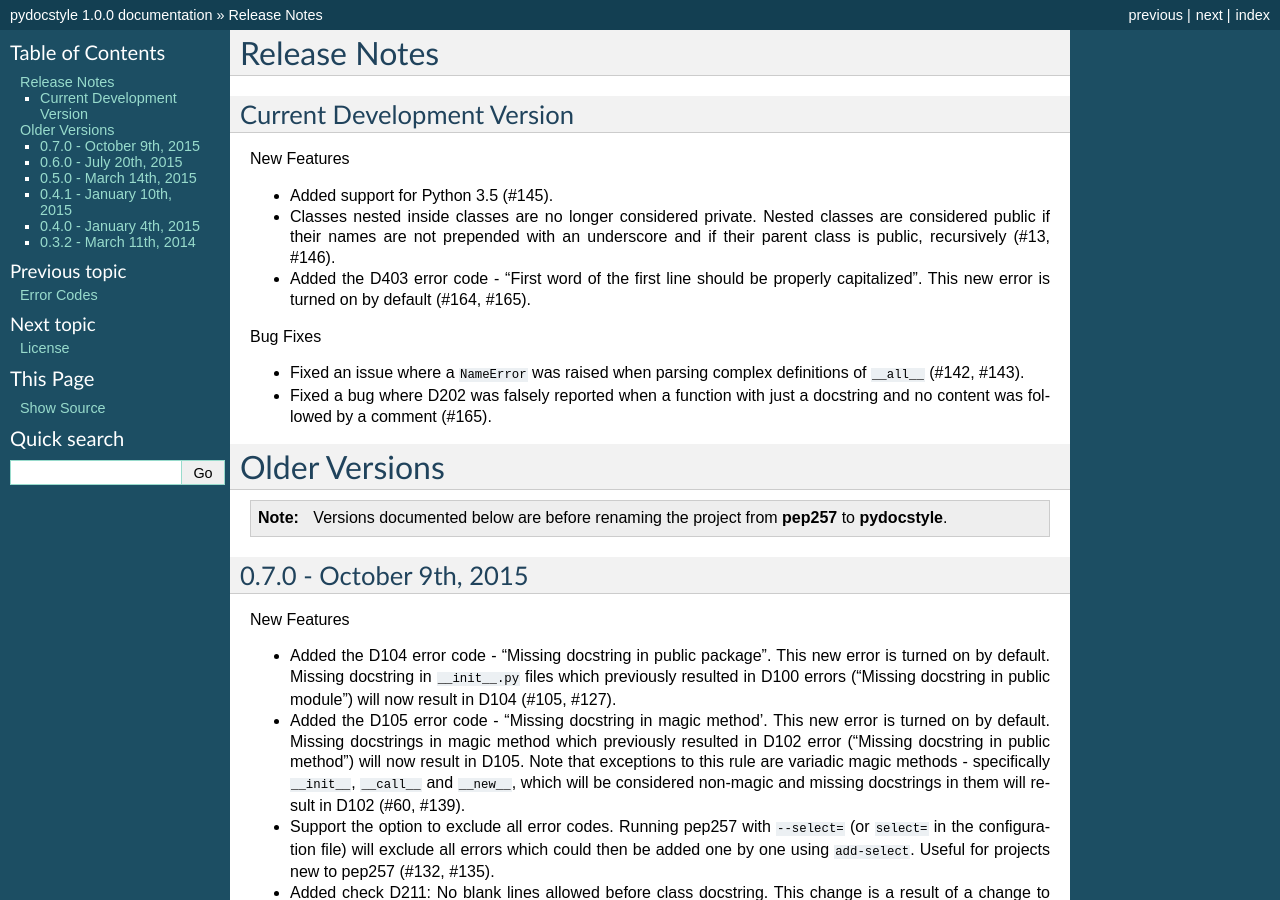
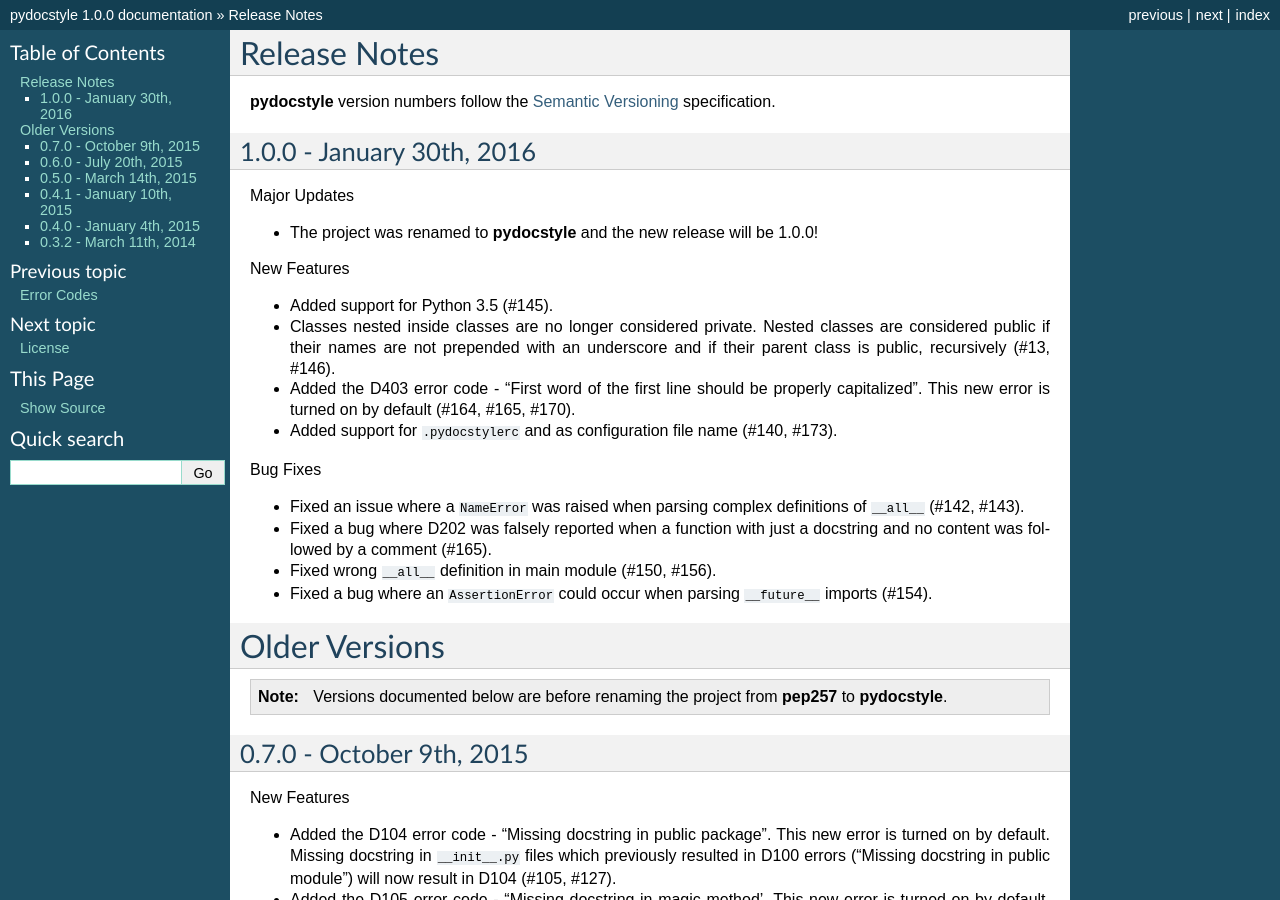
Before and after one commit to PyCQA/pydocstyle, a Sphinx documentation site: the page built from docs/release_notes.rst, in a window 1280 px wide and 900 px high. Built offline with Sphinx 7.4.7, drawn with Linux system fonts in a browser that asks for light colours.

Commit message:
Bump version to 1.0.0, prepare for release.

```diff
--- a/docs/release_notes.rst
+++ b/docs/release_notes.rst
@@ -1,9 +1,15 @@
 Release Notes
 =============
 
+**pydocstyle** version numbers follow the
+`Semantic Versioning <http://semver.org/>`_ specification.
 
-Current Development Version
----------------------------
+1.0.0 - January 30th, 2016
+--------------------------
+
+Major Updates
+
+* The project was renamed to **pydocstyle** and the new release will be 1.0.0!
 
 New Features
 
@@ -14,7 +20,11 @@
   underscore and if their parent class is public, recursively (#13, #146).
 
 * Added the D403 error code - "First word of the first line should be
-  properly capitalized". This new error is turned on by default (#164, #165).
+  properly capitalized". This new error is turned on by default (#164, #165,
+  #170).
+
+* Added support for ``.pydocstylerc`` and as configuration file name
+  (#140, #173).
 
 Bug Fixes
 
@@ -23,6 +33,11 @@
 
 * Fixed a bug where D202 was falsely reported when a function with just a
   docstring and no content was followed by a comment (#165).
+
+* Fixed wrong ``__all__`` definition in main module (#150, #156).
+
+* Fixed a bug where an ``AssertionError`` could occur when parsing
+  ``__future__`` imports (#154).
 
 
 Older Versions
--- a/docs/snippets/config.rst
+++ b/docs/snippets/config.rst
@@ -15,9 +15,9 @@
 .. deprecated::
 
     For backwards compatibility purposes, **pydocstyle** supports configuration
-    files named ``.pep257`` and ``.pep257rc``, as well as section header
-    ``[pep257]``. However, these are considered deprecated and support will be
-    removed in version 2.0.0.
+    files named ``.pep257``, as well as section header ``[pep257]``. However,
+    these are considered deprecated and support will be removed in the next
+    major version.
 
 Available Options
 #################
```
Also changed, not shown: 1 other file.
